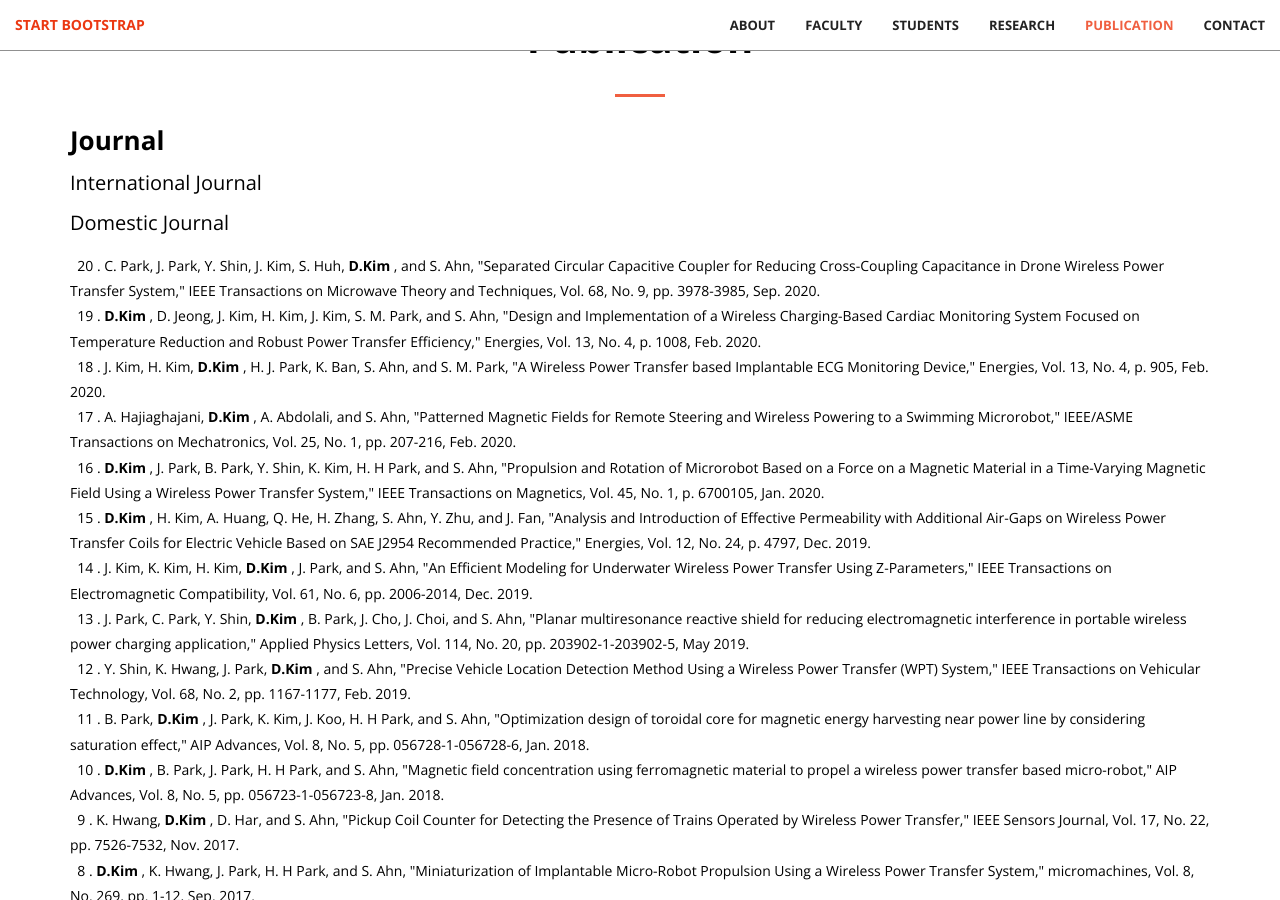
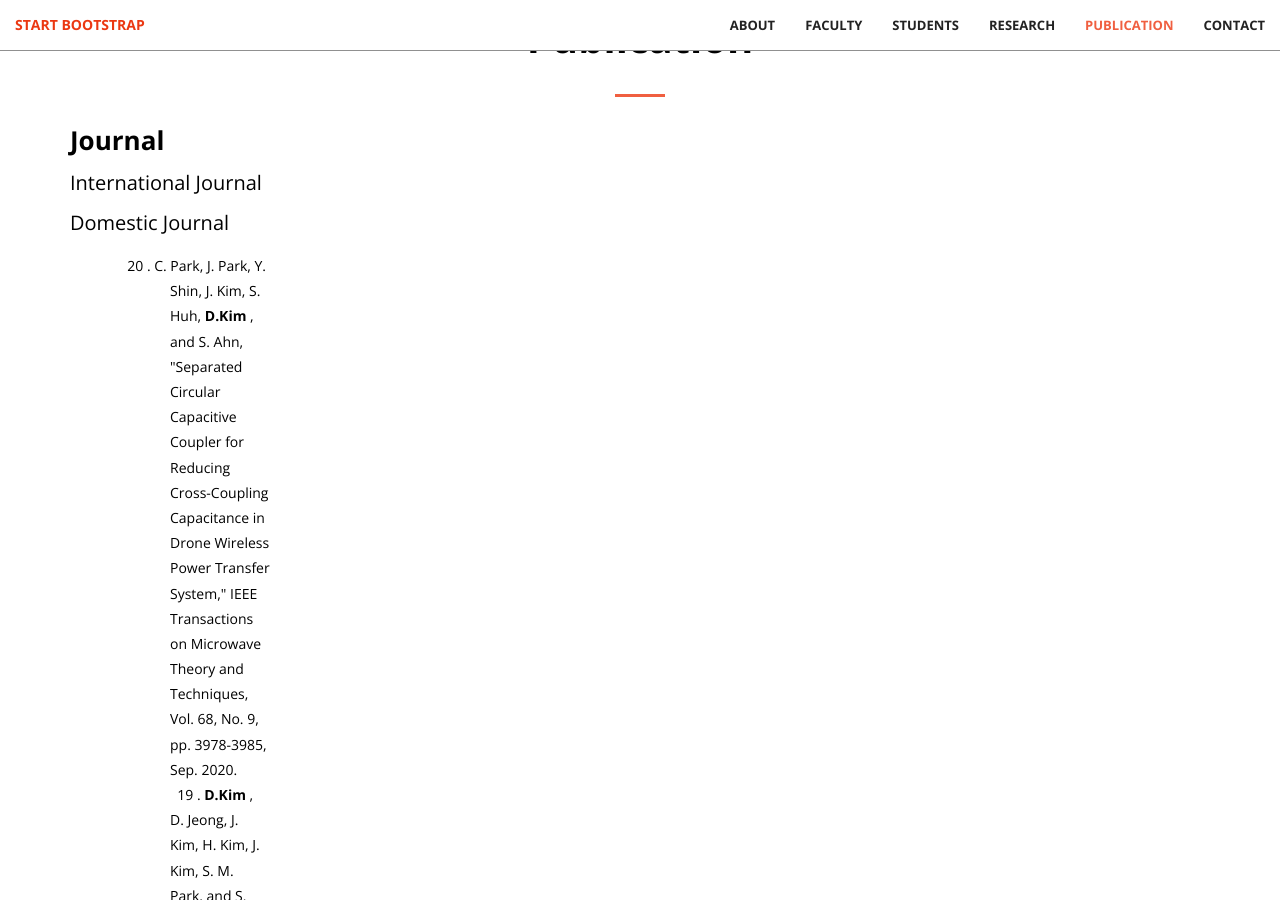
Before and after one commit to dwKim88/AEL, a Jekyll site: the page built from index.html, in a window 1280 px wide and 900 px high, scrolled down 4663 px. Built offline with Jekyll 4.4.1, drawn with Linux system fonts in a browser that asks for light colours.

Commit message:
Update services.html

```diff
--- a/_includes/services.html
+++ b/_includes/services.html
@@ -30,6 +30,7 @@
                     <p style="line-height: 1.0; color:black; font-size:20px;">
                         Domestic Journal
                     </p>
+                    <div style = "width:200px;padding-left:100px;text-indent:-50px">
                     <p style="line-height: 1.8; color:black; font-size:14px;">
                         &nbsp;	20	.	C. Park, J. Park, Y. Shin, J. Kim, S. Huh, <B> D.Kim </B>, and S. Ahn, "Separated Circular Capacitive Coupler for Reducing Cross-Coupling Capacitance in Drone Wireless Power Transfer System," IEEE Transactions on Microwave Theory and Techniques, Vol. 68, No. 9, pp. 3978-3985, Sep. 2020.	<br>
                         &nbsp;	19	.	<B> D.Kim </B>, D. Jeong, J. Kim, H. Kim, J. Kim, S. M. Park, and S. Ahn, "Design and Implementation of a Wireless Charging-Based Cardiac Monitoring System Focused on Temperature Reduction and Robust Power Transfer Efficiency," Energies, Vol. 13, No. 4, p. 1008, Feb. 2020.	<br>
@@ -53,6 +54,7 @@
                         &nbsp;	1	.	<B> D.Kim </B>, M. Kim, J. Yoo, H. H Park, and S. Ahn, "Magnetic resonant wireless power transfer for propulsion of implantable micro-robot," Journal of Applied Physics, Vol. 117, No. 17, p. 17E712, Apr. 2015.	<br>
 
                     </p>
+                    </div>
                 </h4>
             </div>
         </div>
```
